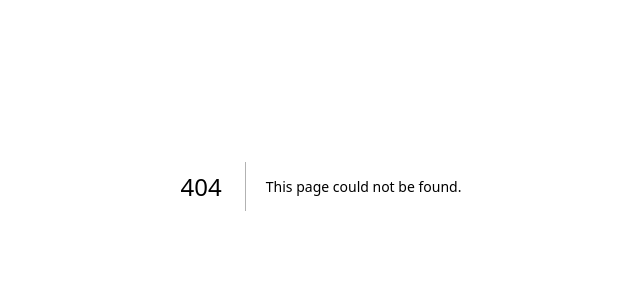
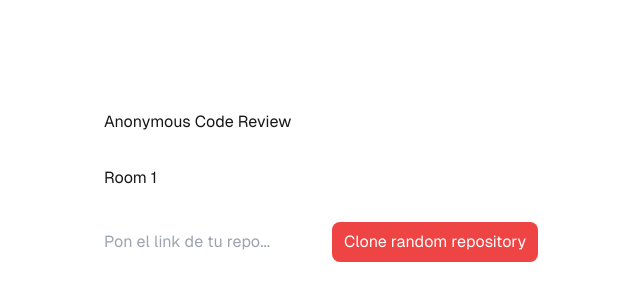
Before and after one commit to raulpadilladelgado/anonymous-code-review-ui, a Next.js app: page /room/1 in a window 1280 px wide. Before the commit this address had no page. Shown: the part 214-514 px from the top of the page, without its empty margins (319-959 px from the left). Built offline with nearby package versions, Linux system fonts and the light colour scheme.

Commit message:
:sparkles: Add client first view

```diff
--- /dev/null
+++ b/app/room/[uuid]/page.tsx
@@ -0,0 +1,17 @@
+export default function ClientHome({ params }: { params: { uuid: string } }) {
+    const roomId = params.uuid;
+    return (
+        <div className="grid grid-rows-[20px_1fr_20px] items-center justify-items-center min-h-screen p-8 pb-20 gap-16 sm:p-20 font-[family-name:var(--font-geist-sans)]">
+            <main className="flex flex-col gap-8 row-start-2 items-center sm:items-start">
+                <h1>Anonymous Code Review</h1>
+                <h2>{`Room ${roomId}`}</h2>
+                <form className="flex">
+                    <input type="url" placeholder="Pon el link de tu repo..."/>
+                    <button className="px-3 py-2 bg-red-500 text-white rounded-lg" type="submit">
+                        Clone random repository
+                    </button>
+                </form>
+            </main>
+        </div>
+    );
+}
```
